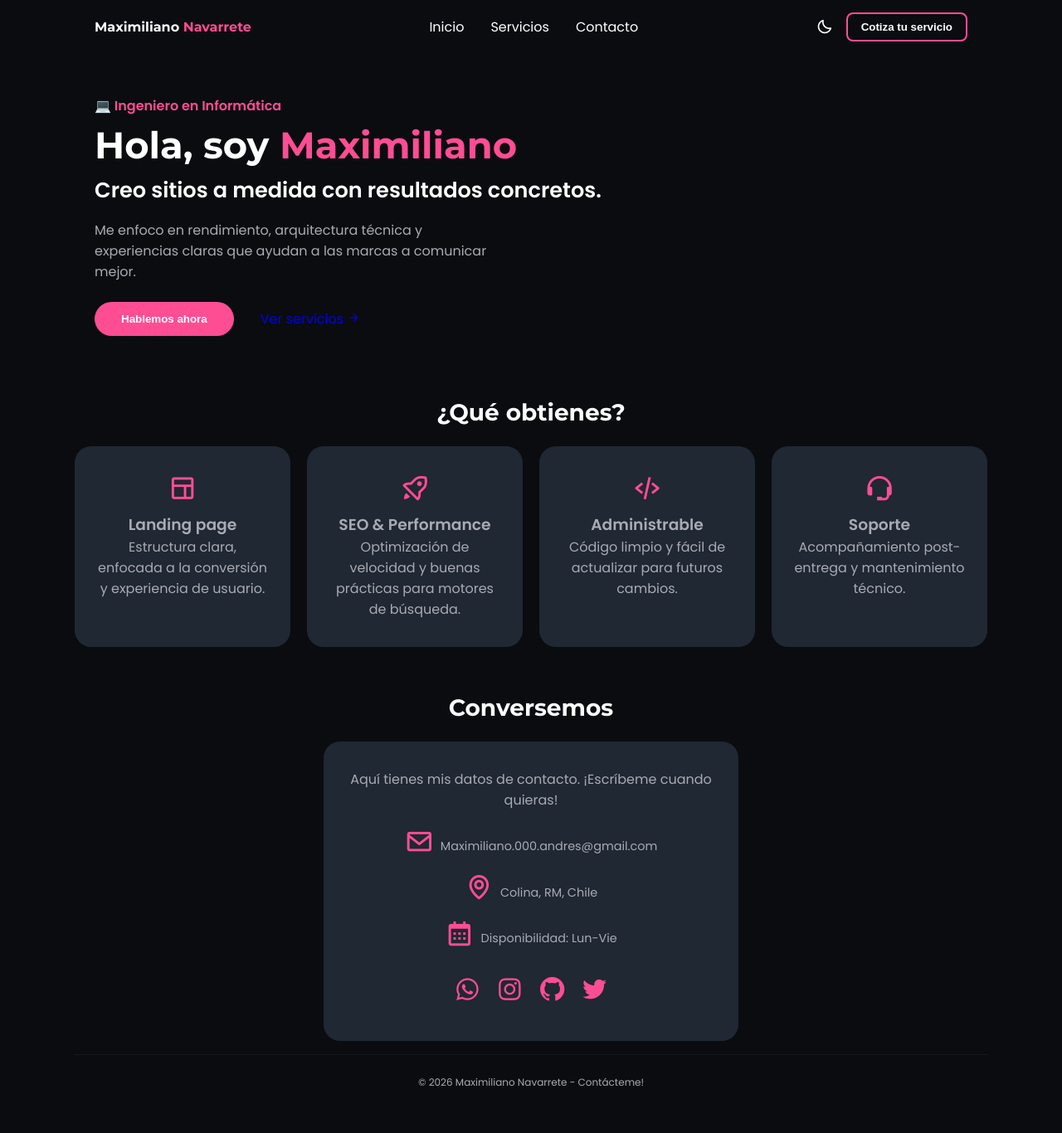
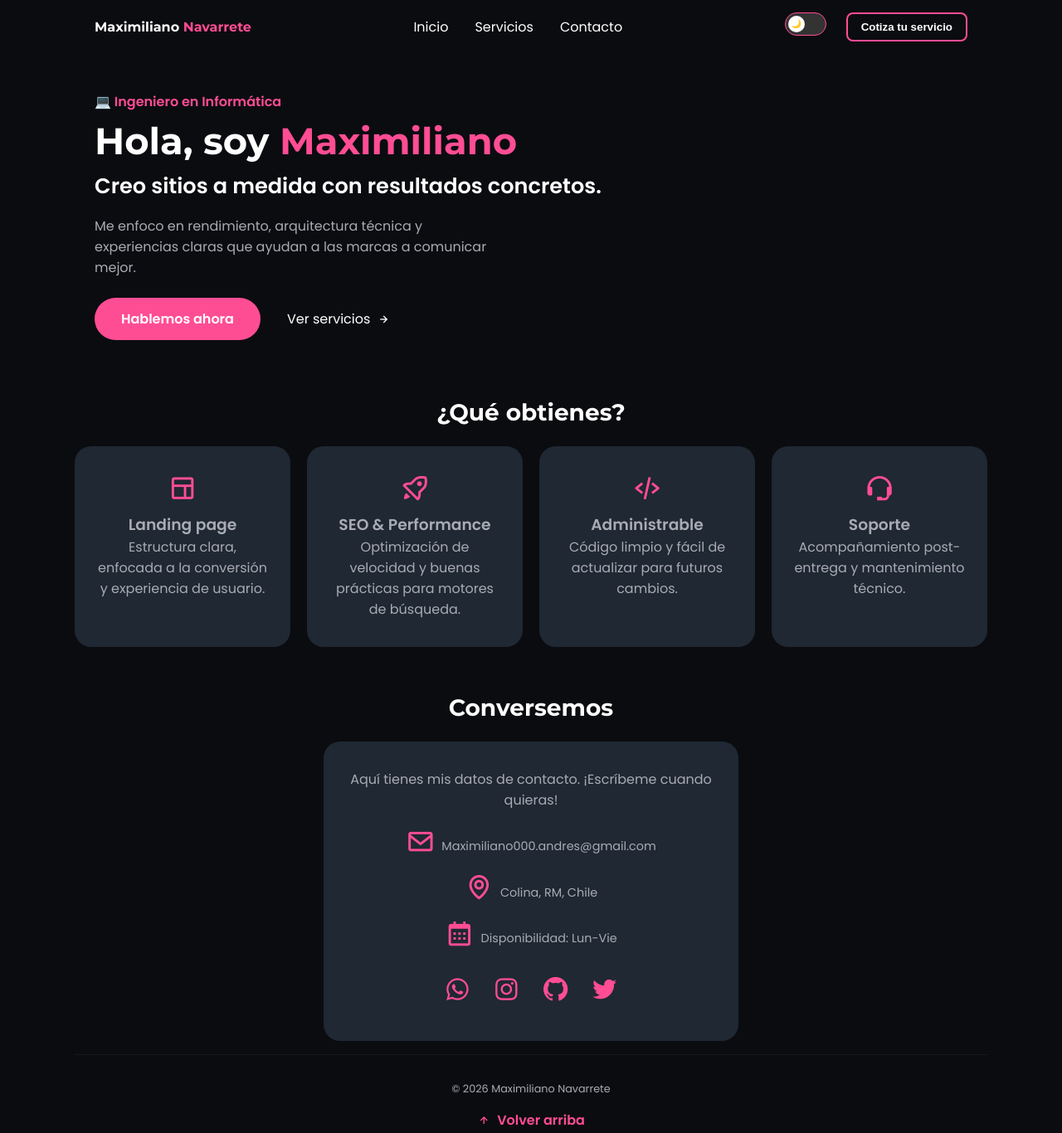
Before and after one commit to Ar0zi0ka000/landing-page-profesional, a website: page index.html in a window 1280 px wide. Shown: the whole page at 83% size. Before the commit the page ends 1338 px from the top, so only its background shows below. Drawn offline with nearby package versions, Linux system fonts and the light colour scheme.

Commit message:
Actualización de mi landing page

```diff
--- a/index.html
+++ b/index.html
@@ -6,13 +6,10 @@
     <title>Ingeniero en Informática</title>
 
     <link href="https://fonts.googleapis.com/css2?family=Montserrat:wght@700&family=Poppins:wght@300;400;600&display=swap" rel="stylesheet">
-
     <link href='https://unpkg.com/boxicons@2.1.4/css/boxicons.min.css' rel='stylesheet'>
     <link rel="stylesheet" href="src/css/styles.css">
 </head>
-<body>
-
-    <header class="header" id="header">
+<body id="top"> <header class="header" id="header">
         <nav class="nav container">
             <a href="#" class="nav__logo">Maximiliano<span> Navarrete</span></a>
 
@@ -25,7 +22,14 @@
             </div>
 
             <div class="nav__actions">
-                <i class='bx bx-moon change-theme' id="theme-button"></i>
+                <div class="theme-switch-wrapper">
+                    <label class="theme-switch" for="checkbox">
+                        <input type="checkbox" id="checkbox" />
+                        <div class="slider">
+                            <div class="circle"></div>
+                        </div>
+                    </label>
+                </div>
                 <button class="button--cta">Cotiza tu servicio</button>
             </div>
         </nav>
@@ -41,7 +45,7 @@
                     Me enfoco en rendimiento, arquitectura técnica y experiencias claras que ayudan a las marcas a comunicar mejor.
                 </p>
                 <div class="home__buttons">
-                    <button class="button">Hablemos ahora</button>
+                    <a href="mailto:Maximiliano000.andres@gmail.com?subject=Consulta%20Proyecto%20Web" class="button">Hablemos ahora</a>
                     <a href="#services" class="link--secondary">Ver servicios <i class='bx bx-right-arrow-alt'></i></a>
                 </div>
             </div>
@@ -78,27 +82,17 @@
             <div class="contact__grid">
                 <div class="service__card contact__card">
                     <p class="contact__description">Aquí tienes mis datos de contacto. ¡Escríbeme cuando quieras!</p>
-
                     <div class="contact__info">
-                        <div class="info__item">
-                            <i class='bx bx-envelope'></i>
-                            <span>Maximiliano.000.andres@gmail.com</span>
-                        </div>
-                        <div class="info__item">
-                            <i class='bx bx-map'></i>
-                            <span>Colina, RM, Chile</span>
-                        </div>
-                        <div class="info__item">
-                            <i class='bx bx-calendar'></i>
-                            <span>Disponibilidad: Lun-Vie</span>
-                        </div>
+                        <div class="info__item"><i class='bx bx-envelope'></i> <span>Maximiliano000.andres@gmail.com</span></div>
+                        <div class="info__item"><i class='bx bx-map'></i> <span>Colina, RM, Chile</span></div>
+                        <div class="info__item"><i class='bx bx-calendar'></i> <span>Disponibilidad: Lun-Vie</span></div>
                     </div>
 
                     <div class="contact__social">
-                        <a href="#" class="social__link"><i class='bx bxl-whatsapp'></i></a>
-                        <a href="#" class="social__link"><i class='bx bxl-instagram'></i></a>
-                        <a href="#" class="social__link"><i class='bx bxl-github'></i></a>
-                        <a href="#" class="social__link"><i class='bx bxl-twitter'></i></a>
+                        <a href="https://wa.me/56932505243" target="_blank" rel="noopener" class="social__link"><i class='bx bxl-whatsapp'></i></a>
+                        <a href="https://instagram.com/ar0zi0ka.000" target="_blank" rel="noopener" class="social__link"><i class='bx bxl-instagram'></i></a>
+                        <a href="https://github.com/Ar0zi0ka000" target="_blank" rel="noopener" class="social__link"><i class='bx bxl-github'></i></a>
+                        <a href="https://x.com/AR0ZI0KA000" target="_blank" rel="noopener" class="social__link"><i class='bx bxl-twitter'></i></a>
                     </div>
                 </div>
             </div>
@@ -106,7 +100,10 @@
     </main>
 
     <footer class="footer container">
-        <span class="footer__copy">&#169; 2026 Maximiliano Navarrete - Contácteme!</span>
+        <span class="footer__copy">&#169; 2026 Maximiliano Navarrete</span>
+        <a href="#top" class="footer__scroll">
+            <i class='bx bx-up-arrow-alt'></i> Volver arriba
+        </a>
     </footer>
 
     <script src="src/js/main.js"></script>
--- a/src/css/styles.css
+++ b/src/css/styles.css
@@ -1,17 +1,19 @@
 /*==================== VARIABLES ====================*/
+/* Definición de la paleta de colores y tipografía técnica */
 :root {
     --header-height: 4rem;
-    --first-color: #ff4d94;
+    --first-color: #ff4d94; /* Rosa neón de referencia */
     --first-color-alt: #e6005c;
     --title-color: #ffffff;
     --text-color: #a9abb3;
-    --body-color: #0b0c10;
+    --body-color: #0b0c10; /* Fondo oscuro profundo */
     --container-color: #1f2833;
 
     --body-font: 'Poppins', sans-serif;
     --title-font: 'Montserrat', sans-serif;
 }
 
+/* Variables para el Tema Claro */
 [data-theme="light"] {
     --title-color: #1f2833;
     --text-color: #45a29e;
@@ -26,13 +28,15 @@
     padding: 0;
 }
 
-html { scroll-behavior: smooth; }
+html {
+    scroll-behavior: smooth; /* Permite el desplazamiento suave al usar anclas */
+}
 
 body {
     background-color: var(--body-color);
     color: var(--text-color);
     font-family: var(--body-font);
-    transition: .4s;
+    transition: .4s; /* Transición global para el cambio de tema */
 }
 
 ul { list-style: none; }
@@ -44,7 +48,7 @@ a { text-decoration: none; }
     padding: 0 1.5rem;
 }
 
-/* Reducción drástica de espacios para compactar la web */
+/* Ajuste de espacios verticales para compactar la visualización */
 .section { padding: 2.5rem 0 1rem; }
 
 .section__title {
@@ -55,7 +59,7 @@ a { text-decoration: none; }
     text-align: center;
 }
 
-/*==================== HEADER ====================*/
+/*==================== HEADER & NAV ====================*/
 .header {
     width: 100%;
     height: var(--header-height);
@@ -69,6 +73,7 @@ a { text-decoration: none; }
     transition: .4s;
 }
 
+/* Efecto Glassmorphism al hacer scroll */
 .blur-header {
     background-color: rgba(11, 12, 16, 0.8);
     backdrop-filter: blur(15px);
@@ -101,13 +106,52 @@ a { text-decoration: none; }
 
 .nav__link:hover { color: var(--first-color); }
 
-.nav__actions { display: flex; align-items: center; gap: 1rem; }
+.nav__actions { display: flex; align-items: center; gap: 1.5rem; }
 
-.change-theme {
-    font-size: 1.25rem;
-    color: var(--title-color);
+/*==================== TOGGLE DE TEMA (SWITCH DESLIZANTE) ====================*/
+.theme-switch {
+    display: inline-block;
+    height: 28px;
+    position: relative;
+    width: 50px;
+}
+
+.theme-switch input { display: none; }
+
+.slider {
+    background-color: #333;
+    bottom: 0;
     cursor: pointer;
+    left: 0;
+    position: absolute;
+    right: 0;
+    top: 0;
+    transition: .4s;
+    border-radius: 34px;
+    border: 1px solid var(--first-color);
 }
+
+.circle {
+    background-color: #fff;
+    bottom: 3px;
+    height: 20px;
+    left: 3px;
+    position: absolute;
+    transition: .4s;
+    width: 20px;
+    border-radius: 50%;
+    display: flex;
+    align-items: center;
+    justify-content: center;
+}
+
+/* Lógica de movimiento del switch */
+input:checked + .slider { background-color: var(--first-color); }
+input:checked + .slider .circle { transform: translateX(22px); }
+
+/* Iconos dentro del círculo (Luna/Sol) */
+.circle::before { content: '🌙'; font-size: 10px; }
+input:checked + .slider .circle::before { content: '☀️'; }
 
 /*==================== BOTONES ====================*/
 .button {
@@ -130,7 +174,7 @@ a { text-decoration: none; }
 .button--cta {
     background: transparent;
     border: 2px solid var(--first-color);
-    color: #fff; /* Visible por defecto en modo oscuro */
+    color: #fff;
     padding: .5rem 1rem;
     border-radius: .5rem;
     cursor: pointer;
@@ -138,17 +182,20 @@ a { text-decoration: none; }
     font-weight: 600;
 }
 
-/* Corrección de visibilidad para el botón en modo claro */
+/* Mejora de visibilidad en Modo Claro */
 [data-theme="light"] .button--cta {
     color: var(--first-color);
     border: 2px solid var(--first-color);
 }
 
-.button--cta:hover { background: var(--first-color); color: #fff !important; }
+.button--cta:hover {
+    background: var(--first-color);
+    color: #fff !important;
+}
 
-/*==================== HOME / HERO (Ajuste de espacios) ====================*/
+/*==================== HOME / HERO ====================*/
 .home {
-    min-height: 55vh; /* Se reduce el tamaño vertical para que la siguiente sección suba */
+    min-height: 55vh;
     display: flex;
     align-items: center;
     padding-top: calc(var(--header-height) + 1rem);
@@ -183,6 +230,14 @@ a { text-decoration: none; }
 
 .home__buttons { display: flex; align-items: center; gap: 2rem; }
 
+.link--secondary {
+    color: var(--title-color);
+    font-weight: 500;
+    display: flex;
+    align-items: center;
+    gap: .5rem;
+}
+
 /*==================== SERVICIOS & CONTACT CARD ====================*/
 .services__grid {
     display: grid;
@@ -210,7 +265,7 @@ a { text-decoration: none; }
     margin-bottom: .75rem;
 }
 
-/* Contact Grid y Card Unificada */
+/* Diseño unificado para la tarjeta de contacto */
 .contact__grid { display: flex; justify-content: center; }
 .contact__card { max-width: 500px; width: 100%; }
 
@@ -223,14 +278,38 @@ a { text-decoration: none; }
 }
 
 .info__item { display: flex; align-items: center; gap: .5rem; font-size: .9rem;}
-.contact__social { display: flex; justify-content: center; gap: 1rem; }
-.social__link { font-size: 1.4rem; color: var(--title-color); transition: .3s; }
-.social__link:hover { color: var(--first-color); }
+.contact__social { display: flex; justify-content: center; gap: 1.5rem; margin-top: 1rem; }
+
+.social__link {
+    font-size: 1.5rem;
+    color: var(--title-color);
+    transition: .3s;
+}
+
+.social__link:hover {
+    color: var(--first-color);
+    transform: scale(1.2);
+}
 
 /*==================== FOOTER ====================*/
 .footer {
-    padding: 1.5rem 0;
-    text-align: center;
-    font-size: .75rem;
+    padding: 2rem 0;
+    display: flex;
+    flex-direction: column;
+    align-items: center;
+    gap: 1rem;
     border-top: 1px solid rgba(255,255,255,0.05);
 }
+
+.footer__copy { font-size: .8rem; }
+
+.footer__scroll {
+    color: var(--first-color);
+    font-weight: 600;
+    display: flex;
+    align-items: center;
+    gap: .5rem;
+    transition: .3s;
+}
+
+.footer__scroll:hover { text-decoration: underline; }
--- a/src/js/main.js
+++ b/src/js/main.js
@@ -1,38 +1,73 @@
-/*==================== BLUR HEADER (Efecto de transparencia) ====================*/
+/*==================== BLUR HEADER ====================*/
+/**
+ * Añade un efecto de desenfoque y fondo semi-transparente al header
+ * cuando el usuario se desplaza más de 50px hacia abajo.
+ */
 const blurHeader = () => {
-    const header = document.getElementById('header')
-    // Cuando el scroll es superior a 50px, añade la clase blur-header
+    const header = document.getElementById('header');
+    // Uso de operador ternario para mayor limpieza visual del código
     window.scrollY >= 50 ? header.classList.add('blur-header')
-                         : header.classList.remove('blur-header')
+                         : header.classList.remove('blur-header');
 }
-window.addEventListener('scroll', blurHeader)
+window.addEventListener('scroll', blurHeader);
 
-/*==================== DARK LIGHT THEME ====================*/
-const themeButton = document.getElementById('theme-button')
-const darkTheme = 'dark'
-const iconTheme = 'bx-sun'
+/*==================== DARK LIGHT THEME (LOGICA DE SWITCH) ====================*/
+/**
+ * Gestiona el cambio de tema entre claro y oscuro utilizando un checkbox.
+ * Persiste la elección del usuario en el LocalStorage del navegador.
+ */
+const themeCheckbox = document.getElementById('checkbox');
+const darkTheme = 'dark';
+const selectedTheme = localStorage.getItem('selected-theme');
 
-// Tema seleccionado previamente (si existe)
-const selectedTheme = localStorage.getItem('selected-theme')
+// 1. Verificación inicial: Aplicar el tema guardado al cargar la página
+if (selectedTheme) {
+    // Aplicamos el atributo al elemento raíz (html)
+    document.documentElement.setAttribute('data-theme', selectedTheme);
 
-// Obtenemos el tema actual que tiene la página validando la clase
-const getCurrentTheme = () => document.documentElement.getAttribute('data-theme')
-
-// Validamos si el usuario eligió un tema anteriormente
-if (selectedTheme) {
-  document.documentElement.setAttribute('data-theme', selectedTheme)
-  themeButton.classList[selectedTheme === 'dark' ? 'add' : 'remove'](iconTheme)
+    // Si el tema guardado es 'light', marcamos el checkbox como activo (derecha)
+    if (selectedTheme === 'light') {
+        themeCheckbox.checked = true;
+    }
 }
 
-// Activar / desactivar el tema manualmente con el botón
-themeButton.addEventListener('click', () => {
-    const currentTheme = getCurrentTheme()
-    const newTheme = currentTheme === 'dark' ? 'light' : 'dark'
+// 2. Función para cambiar el tema al interactuar con el switch
+const toggleTheme = () => {
+    if (themeCheckbox.checked) {
+        // Modo Claro activo
+        document.documentElement.setAttribute('data-theme', 'light');
+        localStorage.setItem('selected-theme', 'light');
+    } else {
+        // Modo Oscuro activo (Default)
+        document.documentElement.setAttribute('data-theme', 'dark');
+        localStorage.setItem('selected-theme', 'dark');
+    }
+};
 
-    // Aplicamos el nuevo tema al HTML
-    document.documentElement.setAttribute('data-theme', newTheme)
-    themeButton.classList.toggle(iconTheme)
+// Escuchamos el evento 'change' en el input tipo checkbox
+themeCheckbox.addEventListener('change', toggleTheme);
 
-    // Guardamos la elección del usuario
-    localStorage.setItem('selected-theme', newTheme)
-})
+/*==================== SCROLL SECTIONS ACTIVE LINK ====================*/
+/**
+ * Resalta el enlace del menú de navegación correspondiente a la sección
+ * que el usuario está visualizando actualmente.
+ */
+const sections = document.querySelectorAll('section[id]');
+
+const scrollActive = () => {
+    const scrollY = window.pageYOffset;
+
+    sections.forEach(current => {
+        const sectionHeight = current.offsetHeight,
+              sectionTop = current.offsetTop - 58,
+              sectionId = current.getAttribute('id'),
+              sectionsClass = document.querySelector('.nav__menu a[href*=' + sectionId + ']');
+
+        if (scrollY > sectionTop && scrollY <= sectionTop + sectionHeight) {
+            sectionsClass.classList.add('active-link');
+        } else {
+            sectionsClass.classList.remove('active-link');
+        }
+    });
+}
+window.addEventListener('scroll', scrollActive);
```
